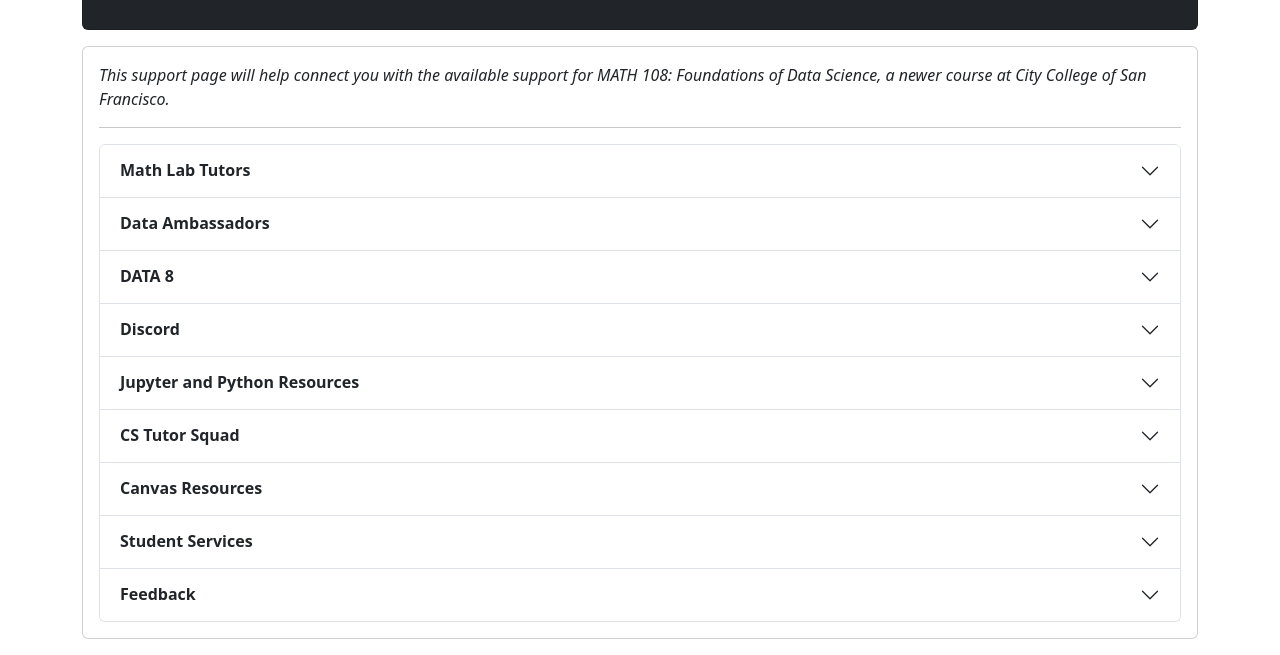
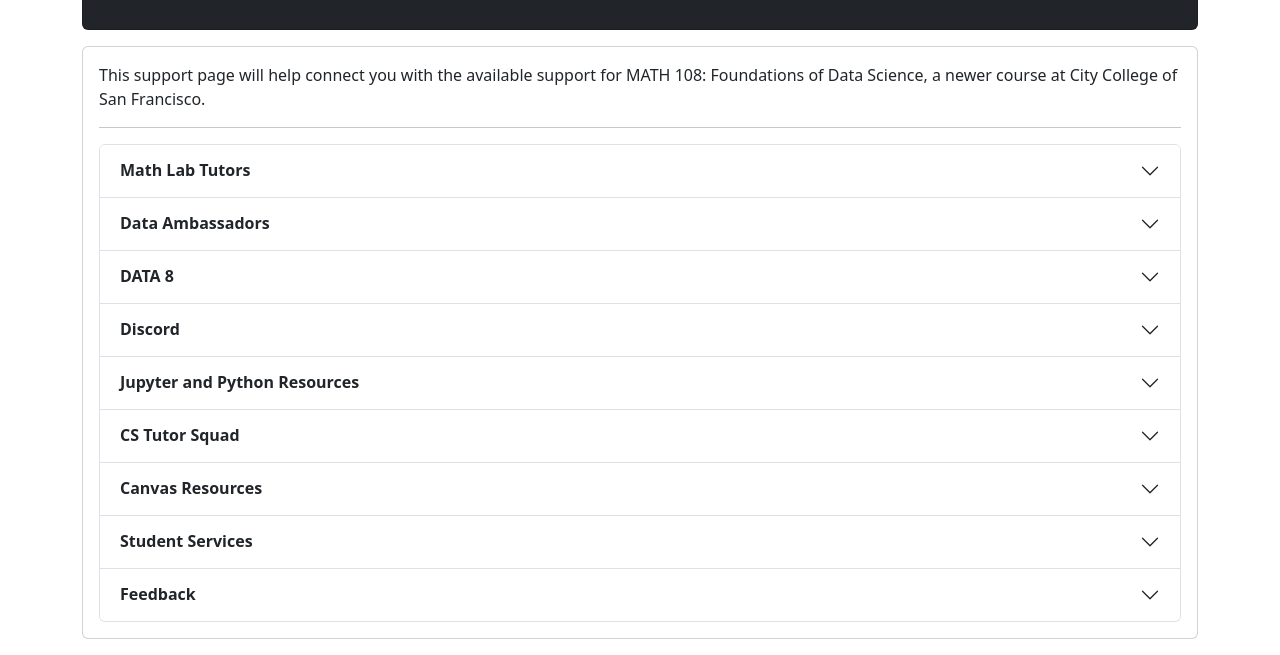
Before and after one commit to ccsf-math-108/materials-fa24, a plain HTML site: page resources/course-support.html in a window 1280 px wide. Shown: the part 252-907 px from the top of the page. Drawn offline with nearby package versions, Linux system fonts and the light colour scheme.

Commit message:
Update course-support.html

```diff
--- a/resources/course-support.html
+++ b/resources/course-support.html
@@ -26,7 +26,7 @@
         <!-- Information Panel -->
         <div class="card mb-3">
             <div class="card-body">
-                <p class="fst-italic">This support page will help connect you with the available support for MATH 108: Foundations of Data Science, a newer course at City College of San Francisco.</p>
+                <p>This support page will help connect you with the available support for MATH 108: Foundations of Data Science, a newer course at City College of San Francisco.</p>
                 <hr>
                 <div class="accordion" id="supportAccordion">
                     <!-- Math Lab Tutors -->
```
